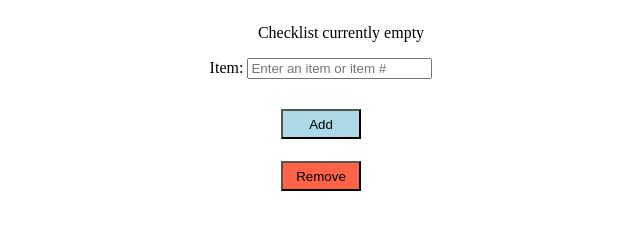
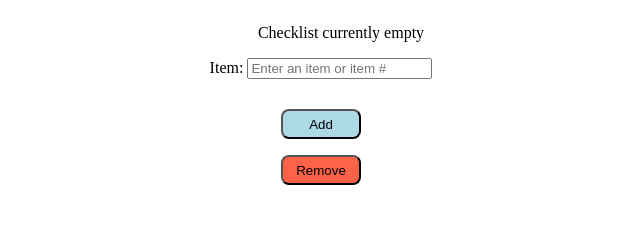
Before and after one commit to VoltedSwitch/Check-List--Web-Remake-, a plain HTML site: page index.html in a window 1280 px wide. Shown: the whole page, without its empty margins (319-959 px from the left). Drawn offline with Linux system fonts and the light colour scheme.

Commit message:
Make button edges smoother

```diff
--- a/css/main.css
+++ b/css/main.css
@@ -12,9 +12,10 @@ body {
   background-color: tomato;
 }
 button {
-  margin: -5px;
+  margin: -8px;
   height: 30px;
   width: 80px;
+  border-radius: 8px;
 }
 button:active {
   transform: scale(0.95);
```
